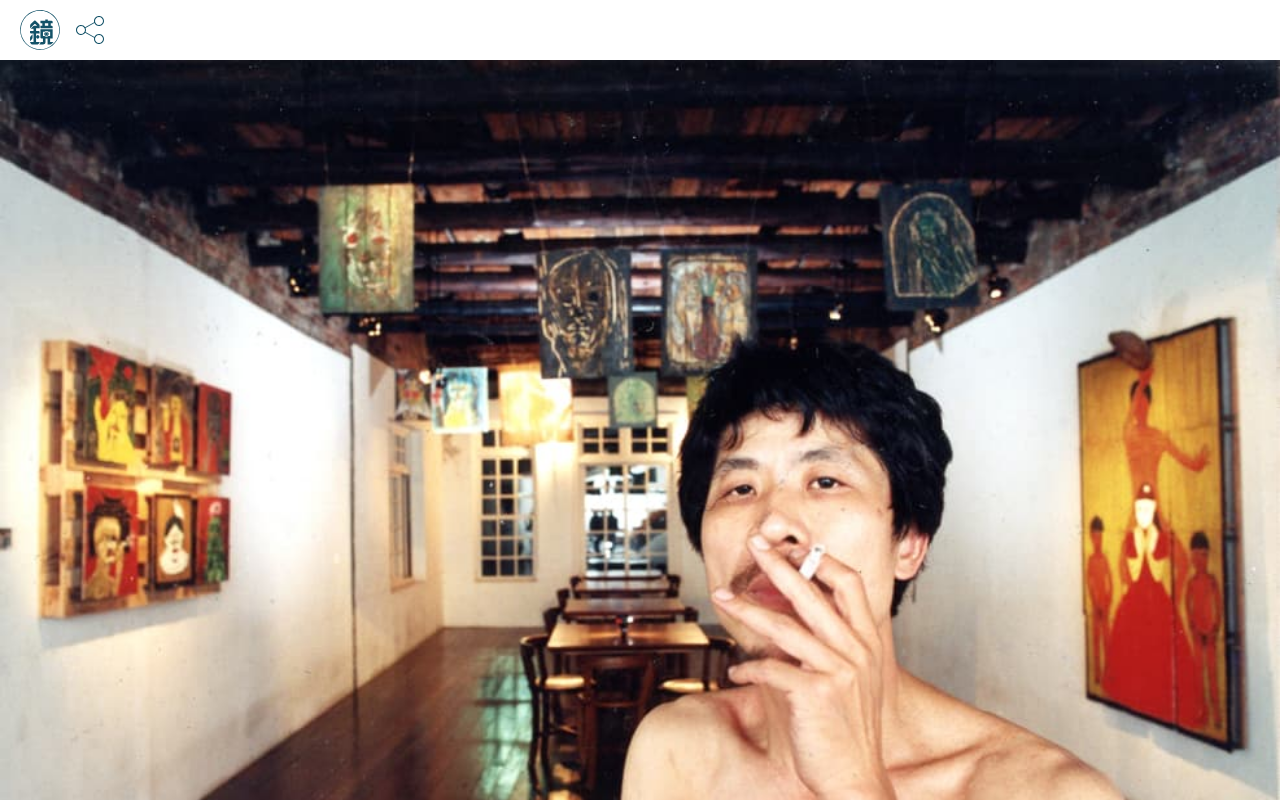
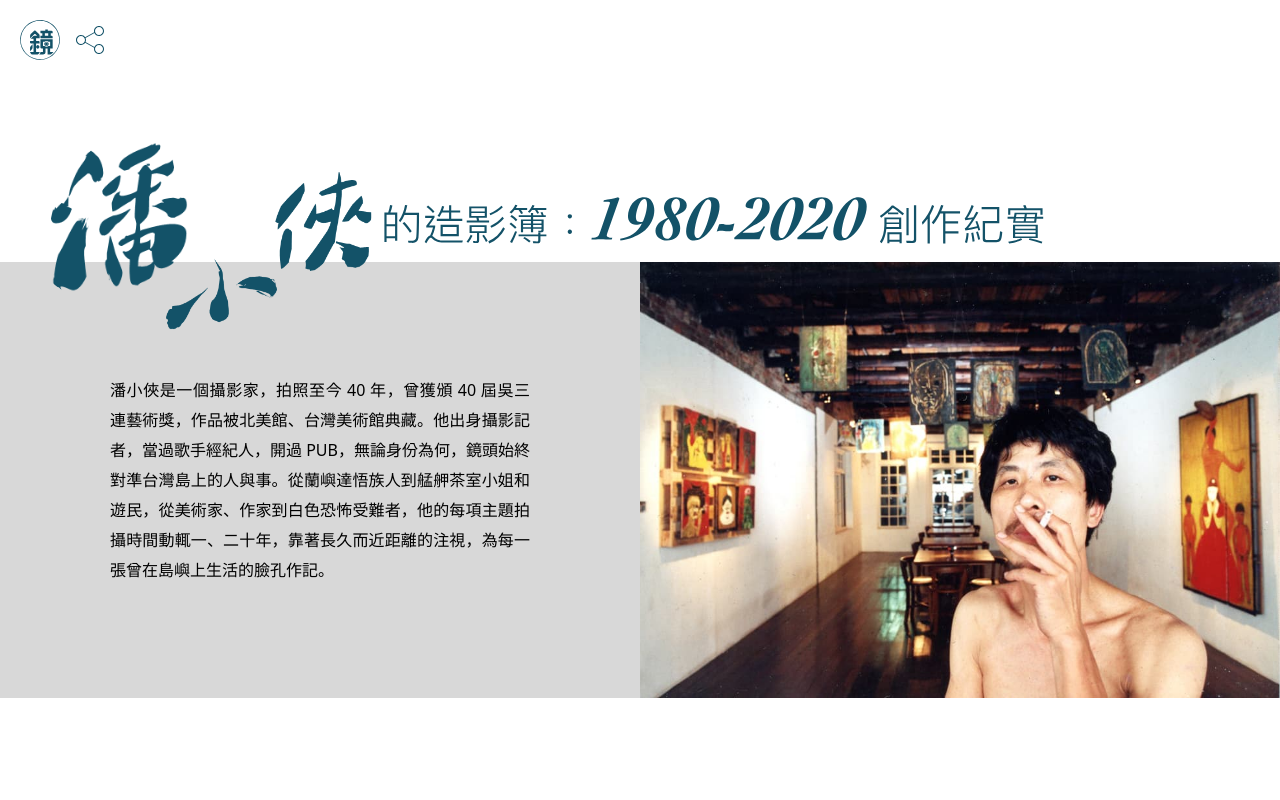
Before and after one commit to readr-media/projects, a Svelte app in the folder photographer-panhsiaohsia/: page / in a window 1280 px wide. Shown: the top 800 px of the page. Built offline with nearby package versions, Linux system fonts and the light colour scheme; a web font is replaced by a local one.

Commit message:
feat(photographer-panhsiaohsia): add desktop view

```diff
--- a/photographer-panhsiaohsia/src/App.svelte
+++ b/photographer-panhsiaohsia/src/App.svelte
@@ -1,8 +1,26 @@
-<section>
-  <Mobile />
+<section class="app">
+  {#if width <= 768}
+    <Mobile class="mobile" />
+  {:else}
+    <Desktop class="desktop" />
+  {/if}
 </section>
+
+<svelte:window bind:innerWidth={width}/>
 
 <script>
   import Mobile from './views/Mobile.svelte'
+  import Desktop from './views/Desktop.svelte'
+
   document.addEventListener('contextmenu', event => event.preventDefault())
+
+  let width
 </script>
+
+<style lang="scss">
+  //.app {
+  //  :global(.mobile) {
+  //    display: none;
+  //  }
+  //}
+</style>
--- a/photographer-panhsiaohsia/src/views/Desktop.svelte
+++ b/photographer-panhsiaohsia/src/views/Desktop.svelte
@@ -0,0 +1,83 @@
+<section class="desktop-wrapper">
+  <Header />
+  <section class="landing-wrapper">
+    <div class="landing-wrapper__info-wrapper info-wrapper">
+      <div class="info-wrapper__description">
+        <p>潘小俠是一個攝影家，拍照至今 40 年，曾獲頒 40 屆吳三連藝術獎，作品被北美館、台灣美術館典藏。他出身攝影記者，當過歌手經紀人，開過 PUB，無論身份為何，鏡頭始終對準台灣島上的人與事。從蘭嶼達悟族人到艋舺茶室小姐和遊民，從美術家、作家到白色恐怖受難者，他的每項主題拍攝時間動輒一、二十年，靠著長久而近距離的注視，為每一張曾在島嶼上生活的臉孔作記。</p>
+      </div>
+      <img
+        class="info-wrapper__landing-image"
+        src="img/figure-1954-1.jpg"
+        alt="landing-image"
+      >
+      <h1 class="info-wrapper__title">
+        <img src="img/title-w.svg" alt="title">
+      </h1>
+    </div>
+  </section>
+  <Youtube />
+  <Footer />
+</section>
+
+<script>
+  import Header from '../components/Header.svelte'
+  import Footer from '../components/Footer.svelte'
+  import Youtube from '../components/Youtube.svelte'
+</script>
+
+<style lang="scss">
+  .landing-wrapper {
+    display: flex;
+    align-items: center;
+    min-height: 100vh;
+    position: relative;
+  }
+  .info-wrapper {
+    width: 100%;
+    padding-top: 34%;
+    height: 0;
+    position: relative;
+    top: 80px;
+    &__title {
+      position: absolute;
+      top: -12vw;
+      left: 0;
+      width: 80%;
+      margin: 0 0 0 20px;
+      img {
+        width: 100%;
+        height: 100%;
+      }
+    }
+    &__description {
+      position: absolute;
+      top: 0;
+      left: 0;
+      width: 50%;
+      height: 100%;
+      padding: 84px 110px;
+      background-color: #d8d8d8;
+      font-size: 16px;
+      line-height: 1.88;
+      text-align: justify;
+      display: flex;
+      justify-content: center;
+      align-items: center;
+    }
+    &__landing-image {
+      position: absolute;
+      top: 0;
+      left: 50%;
+      width: 50%;
+      height: 100%;
+    }
+  }
+
+  @media (max-width: 1200px) {
+    .info-wrapper {
+      &__description {
+        padding: 84px 20px;
+      }
+    }
+  }
+</style>
```
Also changed, not shown: photographer-panhsiaohsia/public/img/title-w.svg (added).
